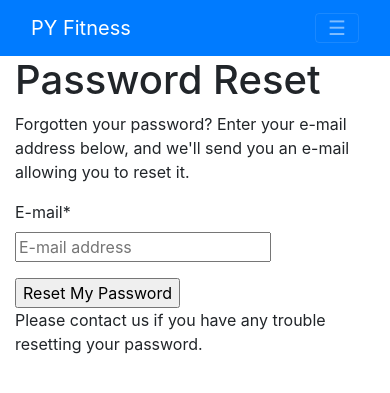
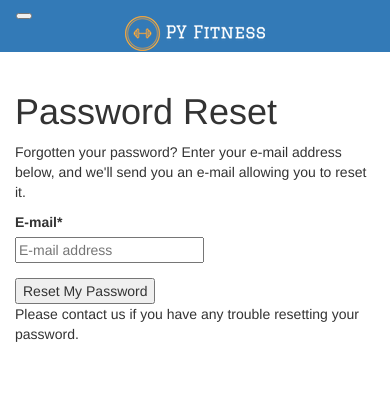
Before and after one commit to audiolion/py-fitness, a Django app: page /accounts/password/reset/ in a window 390 px wide. Shown: the top 393 px of the page. Run offline with Django 3.2, Linux system fonts and the light colour scheme; parts of the project's set-up code (start-up, migrations or seed data) failed here and were passed over; some libraries are stand-ins or nearby versions.

Commit message:
Added logo and fixed navigation responsiveness

```diff
--- a/py_fitness/py_fitness/templates/base.html
+++ b/py_fitness/py_fitness/templates/base.html
@@ -15,7 +15,7 @@
 
     {% block css %}
     <!-- Latest compiled and minified Bootstrap 4 Alpha 4 CSS -->
-    <link rel="stylesheet" href="https://maxcdn.bootstrapcdn.com/bootstrap/4.0.0-alpha.4/css/bootstrap.min.css" integrity="sha384-2hfp1SzUoho7/TsGGGDaFdsuuDL0LX2hnUp6VkX3CUQ2K4K+xjboZdsXyp4oUHZj" crossorigin="anonymous">
+    <link rel="stylesheet" href="https://maxcdn.bootstrapcdn.com/bootstrap/4.0.0-alpha.5/css/bootstrap.min.css" integrity="sha384-AysaV+vQoT3kOAXZkl02PThvDr8HYKPZhNT5h/CXfBThSRXQ6jW5DO2ekP5ViFdi" crossorigin="anonymous">
 
     <!-- Your stuff: Third-party CSS libraries go here -->
     {% compress css %}
@@ -30,16 +30,29 @@
 
   <body>
 
-    <div class="m-b-1">
-      <nav class="navbar navbar-dark bg-primary navbar-static-top">
+    <nav class="navbar navbar-dark bg-primary">
       <div class="container">
-          <a class="navbar-brand" href="/">PY Fitness</a>
-          <button type="button" class="navbar-toggler hidden-sm-up pull-xs-right" data-toggle="collapse" data-target="#bs-navbar-collapse-1">
-            &#9776;
-          </button>
 
-          <!-- Collect the nav links, forms, and other content for toggling -->
-          <div class="collapse navbar-toggleable-xs" id="bs-navbar-collapse-1">
+        <div class="row hidden-md-up">
+          <div class="col-xs-3">
+            <button type="button" class="navbar-toggler hidden-md-up" data-toggle="collapse" data-target="#navbarResponsive"></button>
+          </div>
+          <div class="col-xs-6 text-center hidden-md-up">
+            <a class="navbar-brand w-100" href="#">
+              <img style="position: absolute; left: 50%; margin-left: -70px;" src="{% static 'images/PY_Fitness_logo.png' %}" alt="PY Fitness">
+            </a>
+          </div>
+          <div class="col-xs-3">
+
+          </div>
+        </div>
+
+        <div class="text-center">
+          <div class="hidden-xs">
+            <a class="navbar-brand hidden-sm-down" href="#">
+              <img src="{% static 'images/PY_Fitness_logo.png' %}" alt="PY Fitness">
+            </a>
+            <div class="collapse navbar-toggleable-sm" id="navbarResponsive">
               <ul class="nav navbar-nav">
                 <li class="nav-item">
                   <a class="nav-link" href="{% url 'home' %}">Home</a>
@@ -48,8 +61,7 @@
                   <a class="nav-link" href="{% url 'about' %}">About</a>
                 </li>
               </ul>
-
-            <ul class="nav navbar-nav pull-xs-right">
+              <ul class="nav navbar-nav float-md-right">
                 {% if request.user.is_authenticated %}
                   <li class="nav-item">
                     <a class="nav-link" href="{% url 'users:detail' request.user.username  %}">{% trans "My Profile" %}</a>
@@ -68,9 +80,10 @@
               </ul>
             </div>
           </div>
-      </nav>
         </div>
 
+      </div>
+    </nav>
     <div class="container">
 
       {% if messages %}
@@ -80,7 +93,7 @@
       {% endif %}
 
       {% block content %}
-        <p>Use this document as a way to quick start any new project.</p>
+
       {% endblock content %}
 
     </div> <!-- /container -->
@@ -94,7 +107,7 @@
       <!-- Required by Bootstrap v4 Alpha 4 -->
       <script src="https://ajax.googleapis.com/ajax/libs/jquery/3.1.1/jquery.min.js" integrity="sha384-3ceskX3iaEnIogmQchP8opvBy3Mi7Ce34nWjpBIwVTHfGYWQS9jwHDVRnpKKHJg7" crossorigin="anonymous"></script>
       <script src="https://cdnjs.cloudflare.com/ajax/libs/tether/1.3.7/js/tether.min.js" integrity="sha384-XTs3FgkjiBgo8qjEjBk0tGmf3wPrWtA6coPfQDfFEY8AnYJwjalXCiosYRBIBZX8" crossorigin="anonymous"></script>
-      <script src="https://maxcdn.bootstrapcdn.com/bootstrap/4.0.0-alpha.4/js/bootstrap.min.js" integrity="sha384-VjEeINv9OSwtWFLAtmc4JCtEJXXBub00gtSnszmspDLCtC0I4z4nqz7rEFbIZLLU" crossorigin="anonymous"></script>
+      <script src="https://maxcdn.bootstrapcdn.com/bootstrap/4.0.0-alpha.5/js/bootstrap.min.js" integrity="sha384-BLiI7JTZm+JWlgKa0M0kGRpJbF2J8q+qreVrKBC47e3K6BW78kGLrCkeRX6I9RoK" crossorigin="anonymous"></script>
 
       <!-- Your stuff: Third-party javascript libraries go here -->
 
```
Also changed, not shown: py_fitness/py_fitness/static/images/PY_Fitness_logo.png (added), py_fitness/py_fitness/static/images/logo_large.png (added). Lines whose indentation alone changed are shown as unchanged.
